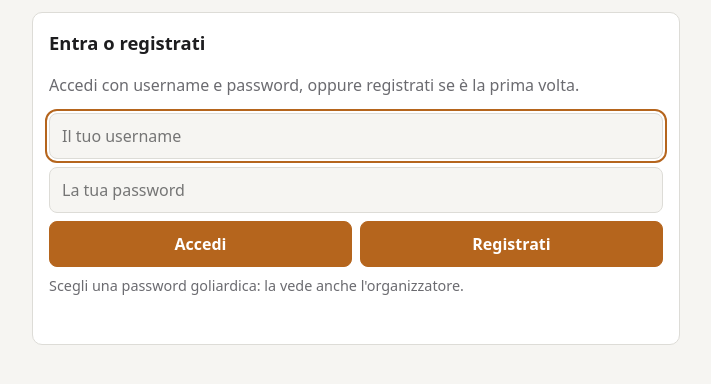
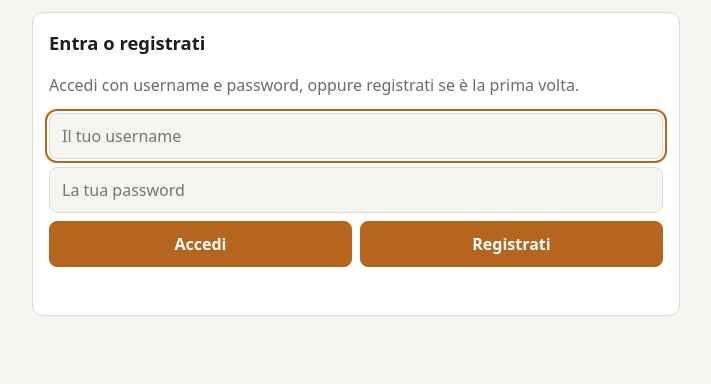
Before and after one commit to iFrosty-tech/caccia-al-tesoro-26, a plain HTML site: page index.html in a window 1280 px wide. Shown: the part 72-456 px from the top of the page, without its empty margins (284-995 px from the left). Drawn offline with Linux system fonts and the light colour scheme.

Commit message:
Update index.html

```diff
--- a/index.html
+++ b/index.html
@@ -36,7 +36,6 @@
           <button type="submit" value="register">Registrati</button>
         </div>
       </form>
-      <p class="muted hint">Scegli una password goliardica: la vede anche l'organizzatore.</p>
       <p id="register-error" class="error" role="alert"></p>
     </section>
 
```
